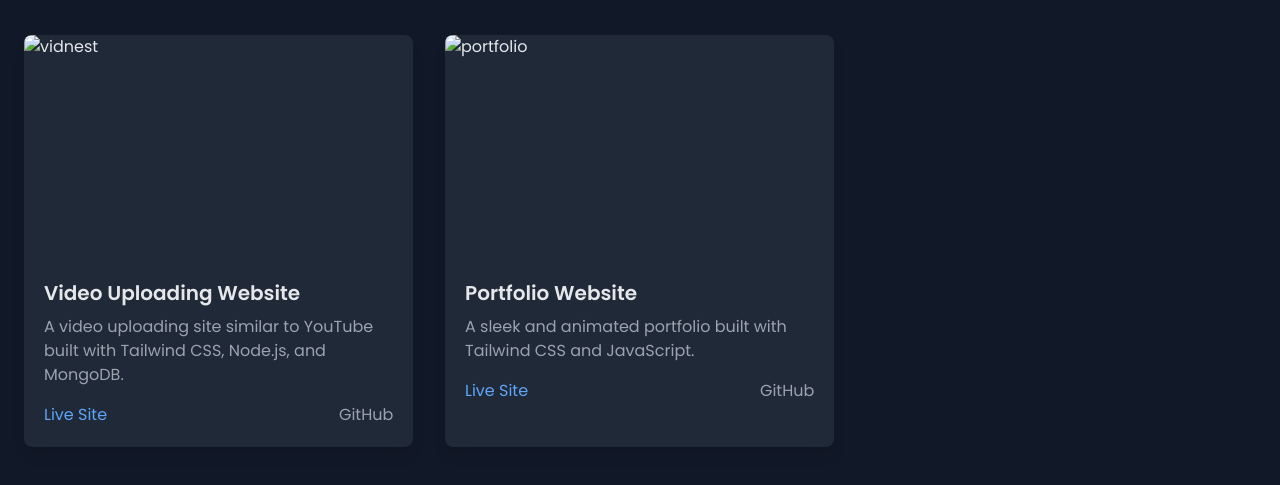
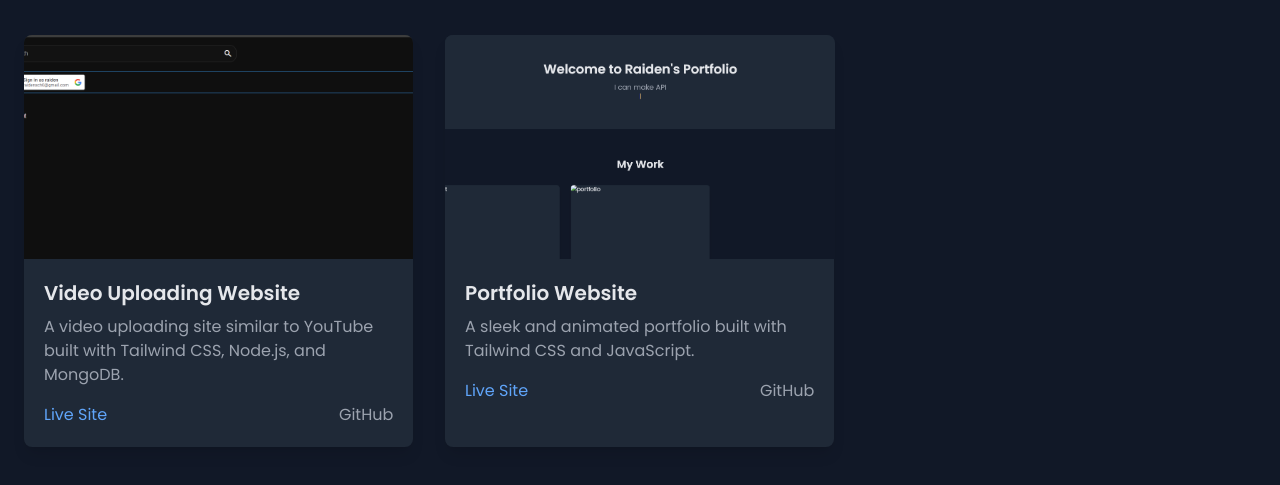
Before and after one commit to raidendevelops/portfolio, a plain HTML site: page index.html in a window 1280 px wide. Shown: the part 389-874 px from the top of the page. Drawn offline with nearby package versions, Linux system fonts and the light colour scheme.

Commit message:
Update index.html

```diff
--- a/index.html
+++ b/index.html
@@ -36,7 +36,7 @@
 
       <!-- Project 1 -->
       <div class="relative rounded-lg overflow-hidden shadow-lg bg-gray-800" data-aos="zoom-in">
-        <img src="./cdn/vidnestimg.jpg" alt="vidnest" class="w-full h-56 object-cover">
+        <img src="./cdn/vidnestimg.png" alt="vidnest" class="w-full h-56 object-cover">
         <div class="p-5">
           <h3 class="text-xl font-semibold">Video Uploading Website</h3>
           <p class="text-gray-400 mt-2">A video uploading site similar to YouTube built with Tailwind CSS, Node.js, and MongoDB.</p>
@@ -49,7 +49,7 @@
 
       <!-- Project 2 -->
       <div class="relative rounded-lg overflow-hidden shadow-lg bg-gray-800" data-aos="zoom-in">
-        <img src="./cdn/portfolioimg.jpg" alt="portfolio" class="w-full h-56 object-cover">
+        <img src="./cdn/portfolio.png" alt="portfolio" class="w-full h-56 object-cover">
         <div class="p-5">
           <h3 class="text-xl font-semibold">Portfolio Website</h3>
           <p class="text-gray-400 mt-2">A sleek and animated portfolio built with Tailwind CSS and JavaScript.</p>
```
